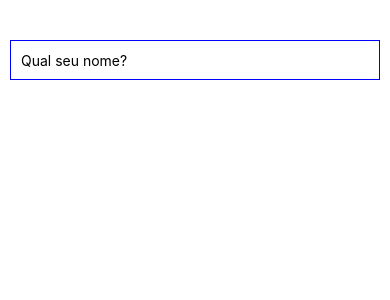
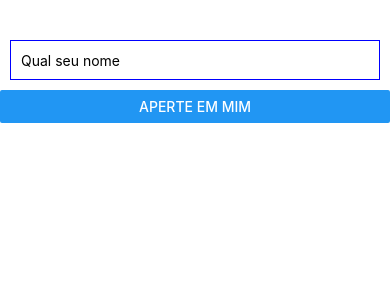
Before and after one commit to SchirmannDev/projeto1, a React Native app: screen / in a window 390 px wide. Shown: the top 300 px of the page. Built offline with nearby package versions, Linux system fonts and the light colour scheme.

Commit message:
botoes e acoes

```diff
--- a/App.js
+++ b/App.js
@@ -1,36 +1,16 @@
 import React, { Component } from "react";
-import {
-  View,
-  Text,
-  TextInput,
-  StyleSheet,
-  TouchableNativeFeedback,
-} from "react-native";
+import { View, Text, Button, Alert, TextInput, StyleSheet } from "react-native";
 
 export default class Projeto1 extends Component {
-  constructor(props) {
-    super(props);
-    this.state = { texto: "" };
-
-    this.mudarTexto = this.mudarTexto.bind(this);
-  }
-
-  mudarTexto(t) {
-    let s = this.state;
-    s.texto = "Olá, " + t + ". Seja bem vinda";
-
-    this.setState(s);
+  apertouBotão() {
+    Alert.alert("Você clicou");
   }
 
   render() {
     return (
       <View style={{ marginTop: 30 }}>
-        <TextInput
-          style={styles.input}
-          placeholder="Qual seu nome?"
-          onChangeText={this.mudarTexto}
-        />
-        <Text style={styles.texto}>{this.state.texto}</Text>
+        <TextInput style={styles.input} placeholder="Qual seu nome" />
+        <Button title="Aperte em mim" onPress={this.apertouBotão} />
       </View>
     );
   }
@@ -44,8 +24,4 @@ const styles = StyleSheet.create({
     margin: 10,
     padding: 10,
   },
-  texto: {
-    fontSize: 20,
-    textAlign: "center",
-  },
 });
```
